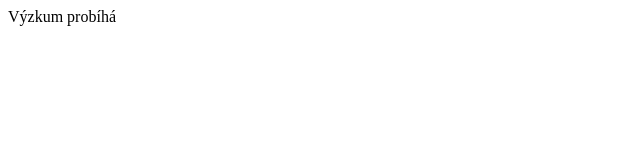
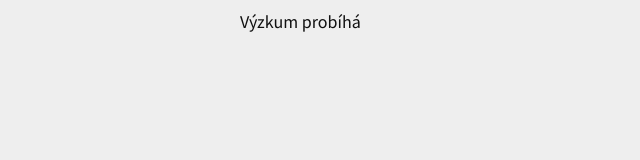
Before and after one commit to vyzkum-psych-spol/vyzkum-psych-spol.github.io, a plain HTML site: page index.html in a window 1280 px wide. Shown: the whole page, without its empty margins (0-640 px from the left). Drawn offline with Linux system fonts and the light colour scheme.

Commit message:
Základy stylu

```diff
--- a/index.html
+++ b/index.html
@@ -1,6 +1,7 @@
 <html>
     <head>
         <title>Výzkum: Vztah k sobě a jeho vliv na postoj ke společnosti</title>
+        <link href="https://fonts.googleapis.com/css?family=Source+Sans+Pro" rel="stylesheet">
         <link href="styl.css" rel="stylesheet" type="text/css">
     </head>
 
--- a/styl.css
+++ b/styl.css
@@ -0,0 +1,9 @@
+body {
+    font-size: 18px;
+    font-family: "Source Sans Pro", sans-serif;
+    color: #111;
+    background-color: #eee;
+
+    max-width: 800px;
+    margin: 10px auto;
+}
```
